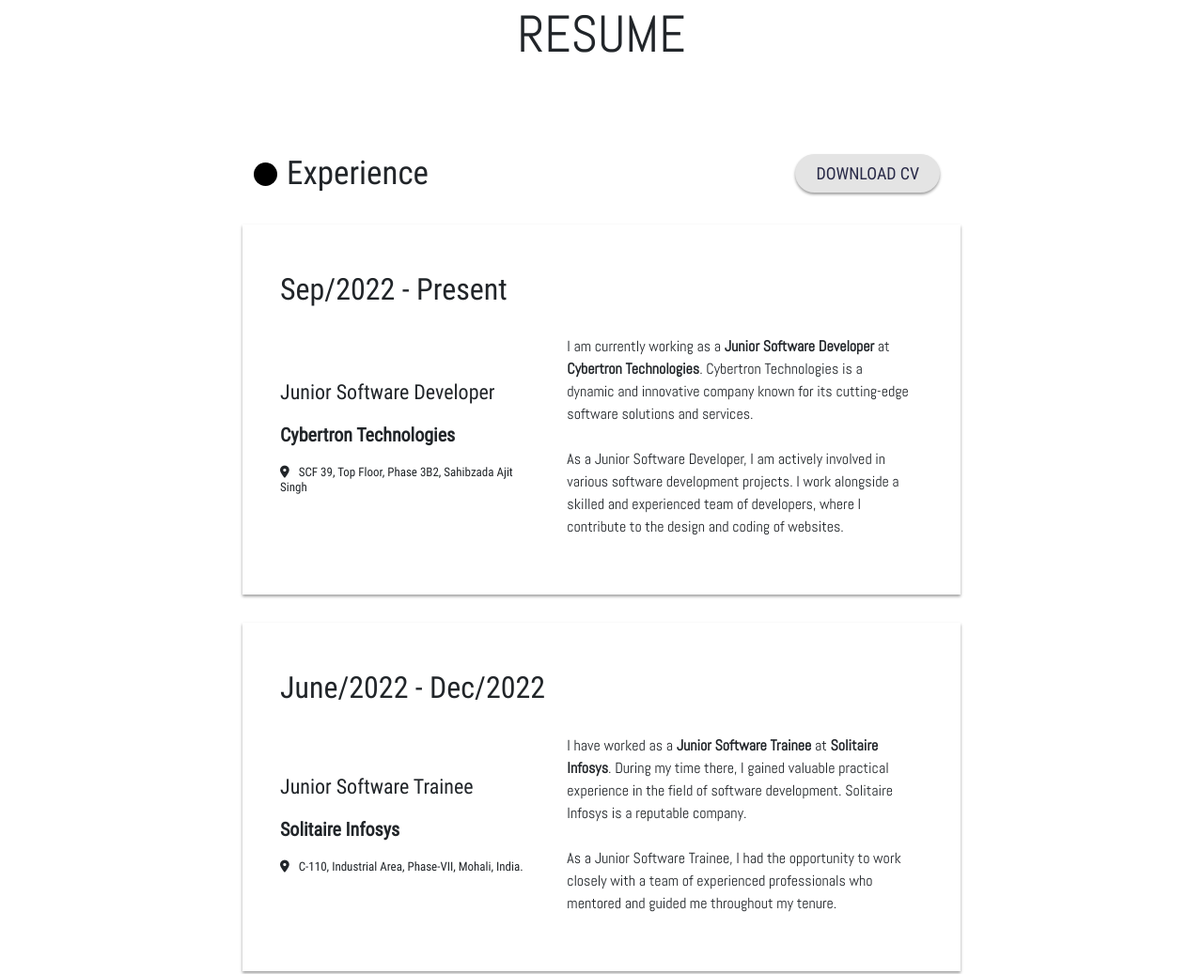
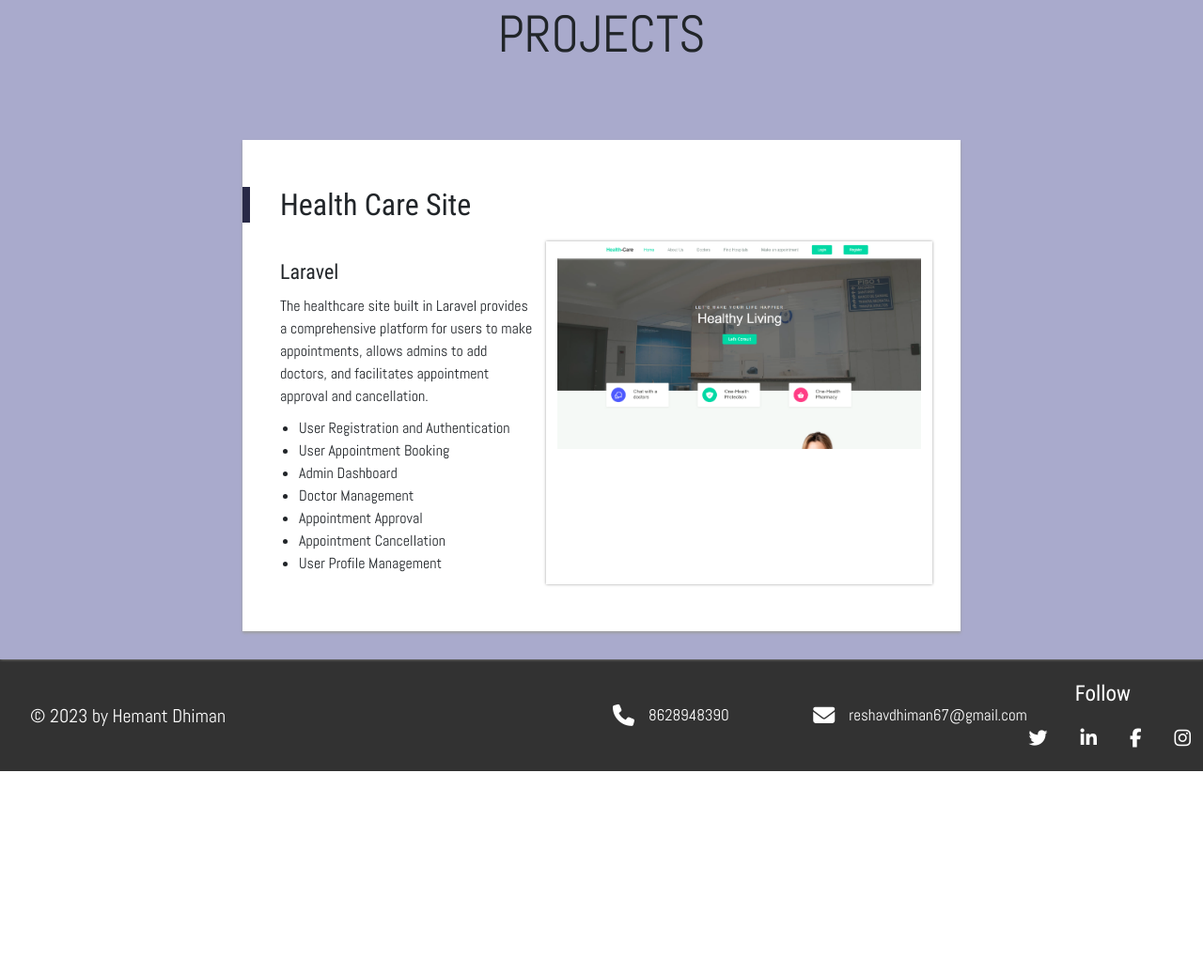
Before and after one commit to Hemantt07/My-protfolio, a plain HTML site: page projects.html in a window 1280 px wide. Shown: the part 170-1207 px from the top of the page at 94% size. After the commit the page ends 991 px from the top, so only its background shows below. Drawn offline with nearby package versions, Linux system fonts and the light colour scheme.

Commit message:
projects

```diff
--- a/assets/css/main.css
+++ b/assets/css/main.css
@@ -407,6 +407,7 @@
 }
 
 /* Resume page */
+section.projects-section,
 section.contact,
 section.resume-section {
     background-color: #a9aacc;
@@ -461,13 +462,27 @@
     margin-bottom: 30px;
 }
 
+.content .content-block .project-name,
 .content .content-block .year {
     font-size: 32px;
     font-family: 'robotocondes';
     margin-bottom: 20px;
     padding: 0 10px;
+    position: relative;
 }
 
+.content .content-block .project-name::before {
+    content: '';
+    height: 100%;
+    width: 8px;
+    background: #282947;
+    display: block;
+    position: absolute;
+    left: -30px;
+}
+
+
+.content .content-block .technology,
 .content .content-block .position {
     font-size: 22px;
 }
@@ -552,7 +567,15 @@
 
 }
 
+.projects-section {
+    box-shadow: 0px 0px 3px 0 #9e9e9e;
+}
 
+.project-des {
+    margin-top: 10px;
+    margin-left: 20px;
+    list-style-type: disc;
+}
 
 @media screen and (max-width: 768px) {
     header .top-header{
--- a/projects.html
+++ b/projects.html
@@ -47,57 +47,33 @@
     </header>
 
     <main id="main">
-        <section class="container-fluid project-section">
+        <section class="container-fluid projects-section">
             <div class="container content">
-                <h2 class="title">Resume</h2>
-                <div class="head row">
-                    <div class="col-md-6">
-                        <h2 class="sub-title">Experience</h2>
+                <h2 class="title">Projects</h2>
+
+                <!-- content block -->
+                <div class="content-block row">
+                    <h2 class="project-name">Health Care Site</h2>
+                    <div class="col-md-5 details">
+                        <h2 class="technology"><a href="">Laravel</a></h2>
+                        <p class="description">
+                            The healthcare site built in Laravel provides a comprehensive platform for users to make appointments, allows admins to add doctors, and facilitates appointment approval and cancellation.
+                            <ul class="project-des">
+                                <li>User Registration and Authentication</li>
+                                <li>User Appointment Booking</li>
+                                <li>Admin Dashboard</li>
+                                <li>Doctor Management</li>
+                                <li>Appointment Approval</li>
+                                <li>Appointment Cancellation</li>
+                                <li>User Profile Management</li>
+                            </ul>
+                        </p>
                     </div>
-                    <div class="col-md-6">
-                        <button class="download-btn btn-primary">
-                            <a href="../assets/sample.pdf">Download CV</a>
-                        </button>
+                    <div class="col-md-7 projects-section">
+                        <img src="assets/images/health-care.png" class="img-fluid">
                     </div>
                 </div>
 
-                <!-- content block -->
-                <div class="content-block row">
-                    <h2 class="year">Sep/2022 - Present</h2>
-                    <div class="col-md-5 details">
-                        <h2 class="position">Junior Software Developer</h2>
-                        <a href="https://cybertrontechnologies.com/" target="_blank"><h2 class="company">Cybertron Technologies</h2></a>
-                        <h2 class="location">
-                            <i class="fa-sharp fa-solid fa-location-dot"></i>SCF 39, Top Floor, Phase 3B2, Sahibzada Ajit Singh
-                        </h2>
-                    </div>
-                    <div class="col-md-7 description">
-                        <p>
-                            I am currently working as a <b>Junior Software Developer</b> at <b>Cybertron Technologies</b>. Cybertron Technologies is a dynamic and innovative company known for its cutting-edge software solutions and services.
-                            <br><br>
-                            As a Junior Software Developer, I am actively involved in various software development projects. I work alongside a skilled and experienced team of developers, where I contribute to the design and coding of websites.
-
-                        </p>
-                    </div>
-                </div>
-
-                <div class="content-block row">
-                    <h2 class="year">June/2022 - Dec/2022</h2>
-                    <div class="col-md-5 details">
-                        <h2 class="position">Junior Software Trainee</h2>
-                        <a href="https://www.solitaireinfosys.com/" target="_blank"><h2 class="company">Solitaire Infosys</h2></a>
-                        <h2 class="location">
-                            <i class="fa-sharp fa-solid fa-location-dot"></i>C-110, Industrial Area, Phase-VII, Mohali, India.
-                        </h2>
-                    </div>
-                    <div class="col-md-7 description">
-                        <p>
-                            I have worked as a <b>Junior Software Trainee</b> at <b>Solitaire Infosys</b>. During my time there, I gained valuable practical experience in the field of software development. Solitaire Infosys is a reputable company.
-                            <br><br>
-                            As a Junior Software Trainee, I had the opportunity to work closely with a team of experienced professionals who mentored and guided me throughout my tenure.
-                        </p>
-                    </div>
-                </div>
             </div>
         </section>
 
```
Also changed, not shown: assets/images/health-care.png (added).
